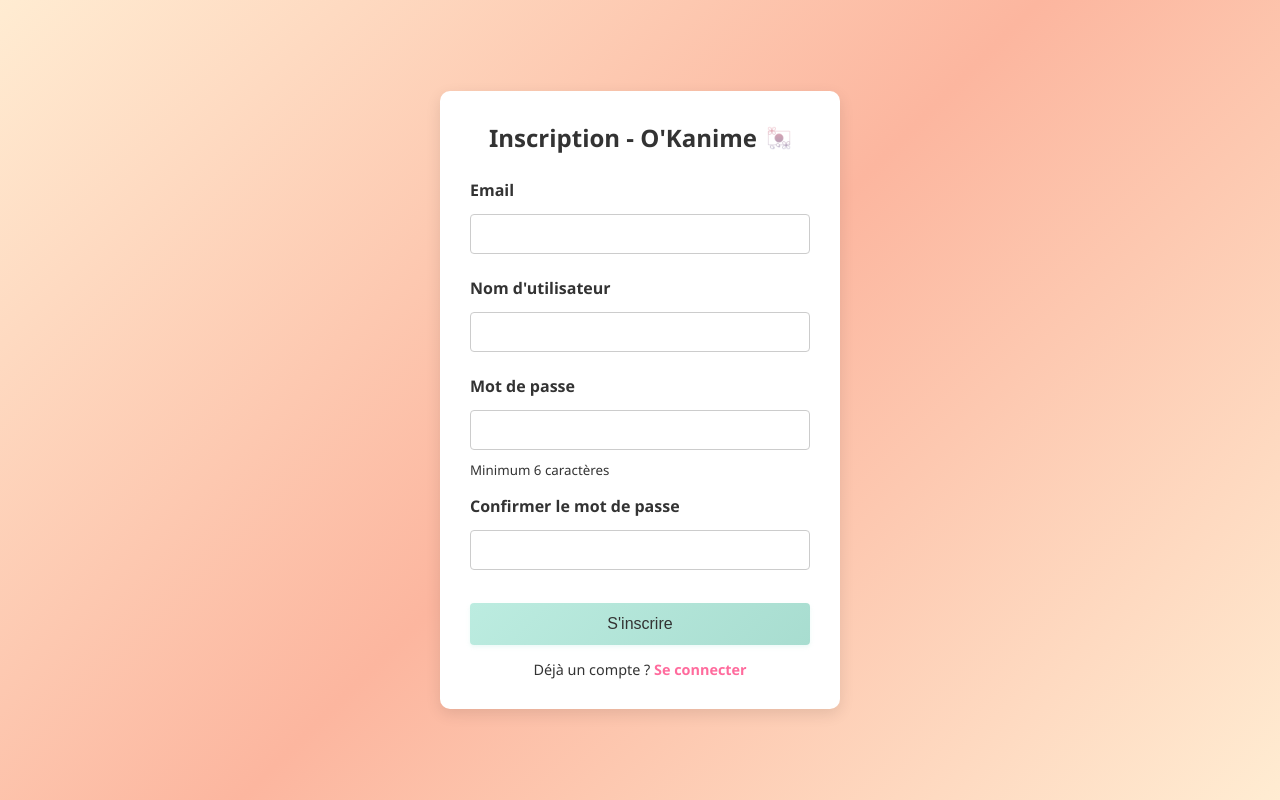
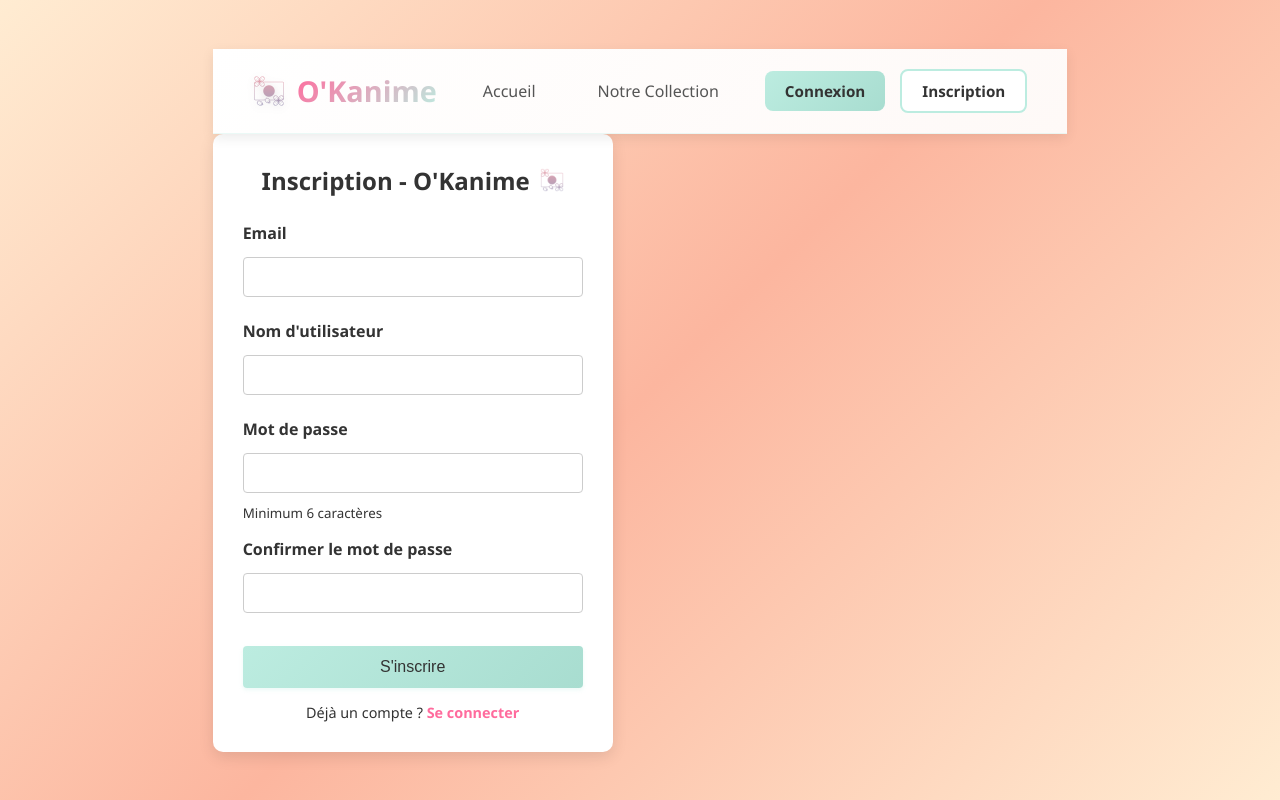
Before and after one commit to B-ludovic/okanime, a React (Create React App) app in the folder frontend/: page /register in a window 1280 px wide. Built offline with nearby package versions, Linux system fonts and the light colour scheme.

Commit message:
feat: ajout header navigation global avec liens Accueil/Collection/Vidéothèque

```diff
--- a/frontend/src/App.js
+++ b/frontend/src/App.js
@@ -1,46 +1,31 @@
 import React from 'react';
-import { BrowserRouter as Router, Routes, Route, Navigate } from 'react-router-dom';
+import { BrowserRouter as Router, Routes, Route } from 'react-router-dom';
+import Header from './components/Header';
 import Login from './pages/Login';
 import Register from './pages/Register';
 import Dashboard from './pages/Dashboard';
 import AnimeDetail from './pages/AnimeDetail';
-import ProtectedRoute from './components/ProtectedRoute';
 import './styles/App.css';
 
 function App() {
-  // Vérifier si l'utilisateur est connecté
-  const isAuthenticated = localStorage.getItem('token');
-
   return (
     <Router>
+      <Header />
       <Routes>
-        {/* Redirection intelligente de la page d'accueil */}
-        <Route
-          path="/"
-          element={isAuthenticated ? <Navigate to="/dashboard" replace /> : <Navigate to="/login" replace />}
-        />
+        {/* Page d'accueil = Dashboard */}
+        <Route path="/" element={<Dashboard />} />
 
         <Route path="/login" element={<Login />} />
         <Route path="/register" element={<Register />} />
 
-        {/* Routes protégées */}
-        <Route
-          path="/dashboard"
-          element={
-            <ProtectedRoute>
-              <Dashboard />
-            </ProtectedRoute>
-          }
-        />
+        {/* Notre Collection = Dashboard public */}
+        <Route path="/collection" element={<Dashboard />} />
 
-        <Route
-          path="/anime/:id"
-          element={
-            <ProtectedRoute>
-              <AnimeDetail />
-            </ProtectedRoute>
-          }
-        />
+        {/* Ma Vidéothèque = Dashboard personnel (pour plus tard) */}
+        <Route path="/ma-bibliotheque" element={<Dashboard />} />
+
+        {/* Détail d'anime accessible à tous */}
+        <Route path="/anime/:id" element={<AnimeDetail />} />
       </Routes>
     </Router>
   );
--- a/frontend/src/components/AnimeCard.js
+++ b/frontend/src/components/AnimeCard.js
@@ -4,6 +4,7 @@ import '../styles/AnimeCard.css';
 
 function AnimeCard({ anime, onDelete, onEdit }) {
     const navigate = useNavigate();
+    const isAuthenticated = !!localStorage.getItem('token');
 
     const handleDelete = async (e) => {
         e.stopPropagation(); // Empêche de naviguer quand on clique sur supprimer
@@ -59,6 +60,7 @@ function AnimeCard({ anime, onDelete, onEdit }) {
                         {anime.statut === 'a_voir' ? 'À voir' : 'Déjà vu'}
                     </span>
 
+                    {isAuthenticated && (
                         <div className="anime-actions">
                             <button className="btn-edit" onClick={handleEdit}>
                                 <img src="/icons/modify.png" alt="Modifier" className="action-icon" />
@@ -67,6 +69,7 @@ function AnimeCard({ anime, onDelete, onEdit }) {
                                 <img src="/icons/delete.png" alt="Supprimer" className="action-icon" />
                             </button>
                         </div>
+                    )}
                 </div>
             </div>
         </div>
--- /dev/null
+++ b/frontend/src/components/Header.js
@@ -0,0 +1,56 @@
+import React from 'react';
+import { Link, useNavigate } from 'react-router-dom';
+import '../styles/Header.css';
+
+function Header() {
+    const navigate = useNavigate();
+    const isAuthenticated = !!localStorage.getItem('token');
+    const user = JSON.parse(localStorage.getItem('user') || 'null');
+
+    const handleLogout = () => {
+        localStorage.removeItem('token');
+        localStorage.removeItem('user');
+        navigate('/');
+        window.location.reload(); // Force le rechargement pour mettre à jour l'état
+    };
+
+    return (
+        <header className="main-header">
+            <div className="header-container">
+                {/* Logo */}
+                <Link to="/" className="logo">
+                    <img src="/icons/japan-flag.png" alt="Japan flag" className="logo-icon" />
+                    <h1>O'Kanime</h1>
+                </Link>
+
+                {/* Navigation */}
+                <nav className="main-nav">
+                    <Link to="/" className="nav-link">Accueil</Link>
+                    <Link to="/collection" className="nav-link">Notre Collection</Link>
+                    {isAuthenticated && (
+                        <Link to="/ma-bibliotheque" className="nav-link">Ma Vidéothèque</Link>
+                    )}
+                </nav>
+
+                {/* Connexion / Profil */}
+                <div className="header-actions">
+                    {isAuthenticated ? (
+                        <>
+                            <span className="user-name">Bonjour, {user?.username}</span>
+                            <button onClick={handleLogout} className="btn-logout">
+                                Déconnexion
+                            </button>
+                        </>
+                    ) : (
+                        <>
+                            <Link to="/login" className="btn-login">Connexion</Link>
+                            <Link to="/register" className="btn-register">Inscription</Link>
+                        </>
+                    )}
+                </div>
+            </div>
+        </header>
+    );
+}
+
+export default Header;
--- a/frontend/src/styles/Dashboard.css
+++ b/frontend/src/styles/Dashboard.css
@@ -11,64 +11,7 @@ body {
 .dashboard-container {
   max-width: 1200px;
   margin: 0 auto;
-  padding: 30px 20px; /* Un peu plus d'espace en haut */
-}
-
-/* Header du dashboard */
-/* Header du dashboard */
-.dashboard-header {
-  display: flex;
-  justify-content: space-between; /* Pousse le titre à gauche et le reste à droite */
-  align-items: center;
-
-  /* ICI : On ajoute un grand espace de sécurité */
-  gap: 40px;
-
-  margin-bottom: 30px;
-  padding: 20px 30px;
-  background: white;
-  border-radius: 10px;
-  box-shadow: 0 4px 6px rgba(0, 0, 0, 0.1);
-}
-
-.dashboard-header h1 {
-  margin: 0;
-  color: #333;
-  font-size: 1.8rem;
-
-  /* Astuce : empêche le titre de se faire écraser si l'écran est petit */
-  white-space: nowrap;
-}
-
-.user-info {
-  display: flex;
-  align-items: center;
-  gap: 20px; /* Espace entre "Bienvenue..." et le bouton Déconnexion */
-}
-
-.user-info span {
-  color: #555;
-  font-weight: bold;
-  font-size: 1rem;
-}
-
-/* Bouton Déconnexion */
-.btn-logout {
-  padding: 10px 20px;
-  background: linear-gradient(135deg, #ff6b9d, #ff5288);
-  color: white;
-  border: none;
-  border-radius: 6px;
-  cursor: pointer;
-  font-size: 0.9rem;
-  font-weight: bold;
-  transition: all 0.3s ease;
-}
-
-.btn-logout:hover {
-  background: linear-gradient(135deg, #ff5288, #ff3d73);
-  transform: translateY(-3px);
-  box-shadow: 0 6px 12px rgba(255, 107, 157, 0.4);
+  padding: 30px 20px;
 }
 
 /* Filtres */
--- /dev/null
+++ b/frontend/src/styles/Header.css
@@ -0,0 +1,159 @@
+/* Header principal fixe */
+.main-header {
+    background: linear-gradient(135deg, #ffffff, #fef9f7);
+    box-shadow: 0 4px 12px rgba(0, 0, 0, 0.08);
+    border-bottom: 1px solid rgba(188, 236, 224, 0.3);
+    position: sticky;
+    top: 0;
+    z-index: 1000;
+}
+
+.header-container {
+    max-width: 1400px;
+    margin: 0 auto;
+    padding: 20px 40px;
+    display: flex;
+    justify-content: space-between;
+    align-items: center;
+    gap: 30px;
+}
+
+/* Logo */
+.logo {
+    display: flex;
+    align-items: center;
+    gap: 12px;
+    text-decoration: none;
+    transition: transform 0.3s ease;
+}
+
+.logo:hover {
+    transform: scale(1.05);
+}
+
+.logo-icon {
+    width: 32px;
+    height: 32px;
+    filter: drop-shadow(0 2px 4px rgba(0, 0, 0, 0.1));
+}
+
+.logo h1 {
+    margin: 0;
+    background: linear-gradient(135deg, #ff6b9d, #bcece0);
+    -webkit-background-clip: text;
+    -webkit-text-fill-color: transparent;
+    background-clip: text;
+    font-size: 1.8rem;
+    font-weight: bold;
+}
+
+/* Navigation */
+.main-nav {
+    display: flex;
+    gap: 30px;
+    align-items: center;
+}
+
+.nav-link {
+    text-decoration: none;
+    color: #555;
+    font-weight: 500;
+    font-size: 1rem;
+    padding: 8px 16px;
+    border-radius: 8px;
+    transition: all 0.3s ease;
+    position: relative;
+}
+
+.nav-link:hover {
+    color: #333;
+    background: linear-gradient(135deg, #f0fffe, #e0f9f5);
+}
+
+.nav-link.active {
+    color: #333;
+    font-weight: 600;
+    background: linear-gradient(135deg, #bcece0, #a8ddd0);
+}
+
+/* Actions du header */
+.header-actions {
+    display: flex;
+    align-items: center;
+    gap: 15px;
+}
+
+.user-name {
+    color: #555;
+    font-weight: 500;
+    font-size: 0.95rem;
+}
+
+/* Boutons */
+.btn-login,
+.btn-register,
+.btn-logout {
+    padding: 10px 20px;
+    border-radius: 8px;
+    text-decoration: none;
+    font-size: 0.95rem;
+    font-weight: 600;
+    transition: all 0.3s ease;
+    cursor: pointer;
+    border: none;
+}
+
+.btn-login {
+    background: linear-gradient(135deg, #bcece0, #a8ddd0);
+    color: #333;
+}
+
+.btn-login:hover {
+    background: linear-gradient(135deg, #a8ddd0, #95cfc0);
+    transform: translateY(-2px);
+    box-shadow: 0 4px 12px rgba(188, 236, 224, 0.4);
+}
+
+.btn-register {
+    background: white;
+    color: #333;
+    border: 2px solid #bcece0;
+}
+
+.btn-register:hover {
+    background: linear-gradient(135deg, #bcece0, #a8ddd0);
+    transform: translateY(-2px);
+    box-shadow: 0 4px 12px rgba(188, 236, 224, 0.3);
+}
+
+.btn-logout {
+    background: linear-gradient(135deg, #ff6b9d, #ff5288);
+    color: white;
+}
+
+.btn-logout:hover {
+    background: linear-gradient(135deg, #ff5288, #ff3d73);
+    transform: translateY(-2px);
+    box-shadow: 0 6px 12px rgba(255, 107, 157, 0.4);
+}
+
+/* Responsive */
+@media (max-width: 768px) {
+    .header-container {
+        flex-wrap: wrap;
+        padding: 15px 20px;
+    }
+
+    .main-nav {
+        gap: 15px;
+    }
+
+    .nav-link {
+        font-size: 0.9rem;
+        padding: 6px 12px;
+    }
+
+    .user-name {
+        display: none; /* Cache le nom sur mobile */
+    }
+}
```
Also changed, not shown: frontend/src/pages/Dashboard.js (+14 -35 lines), 1 other file (tests, documents, lock files or other folders). Lines whose indentation alone changed are shown as unchanged.
